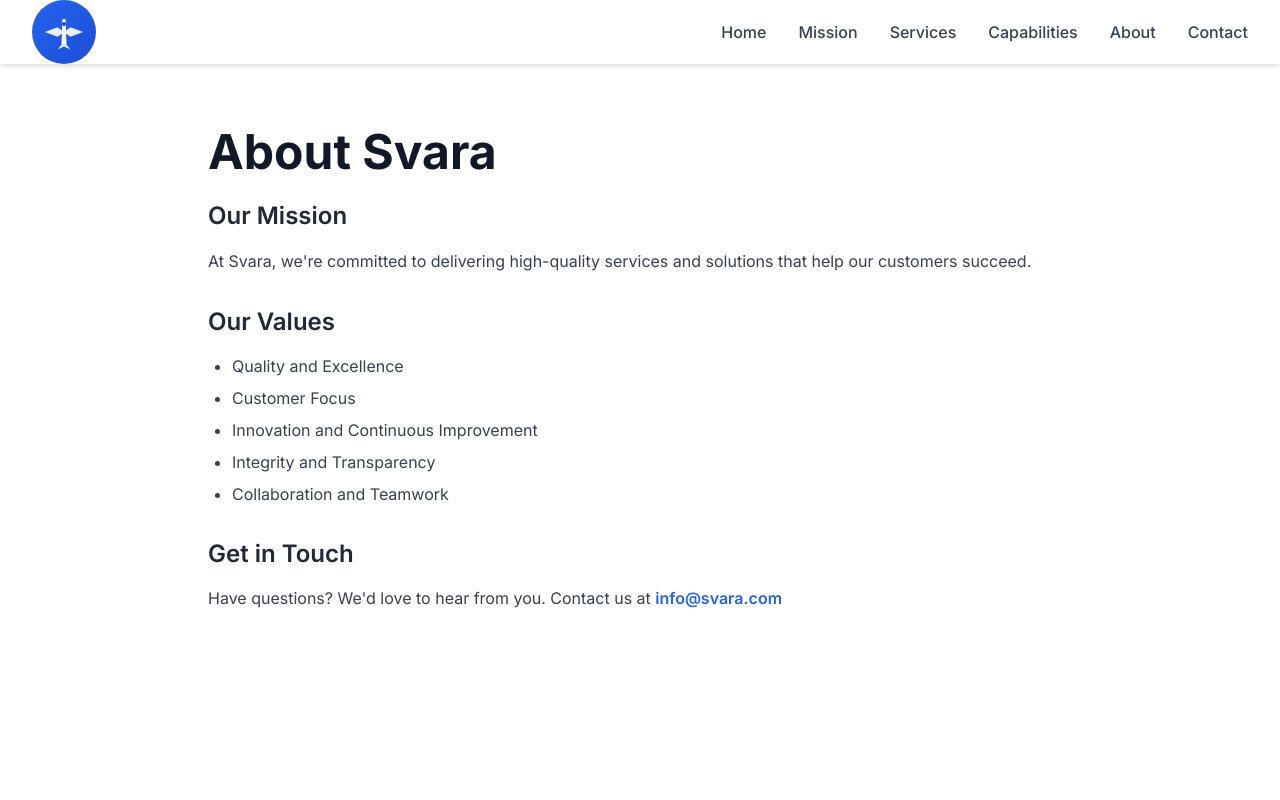
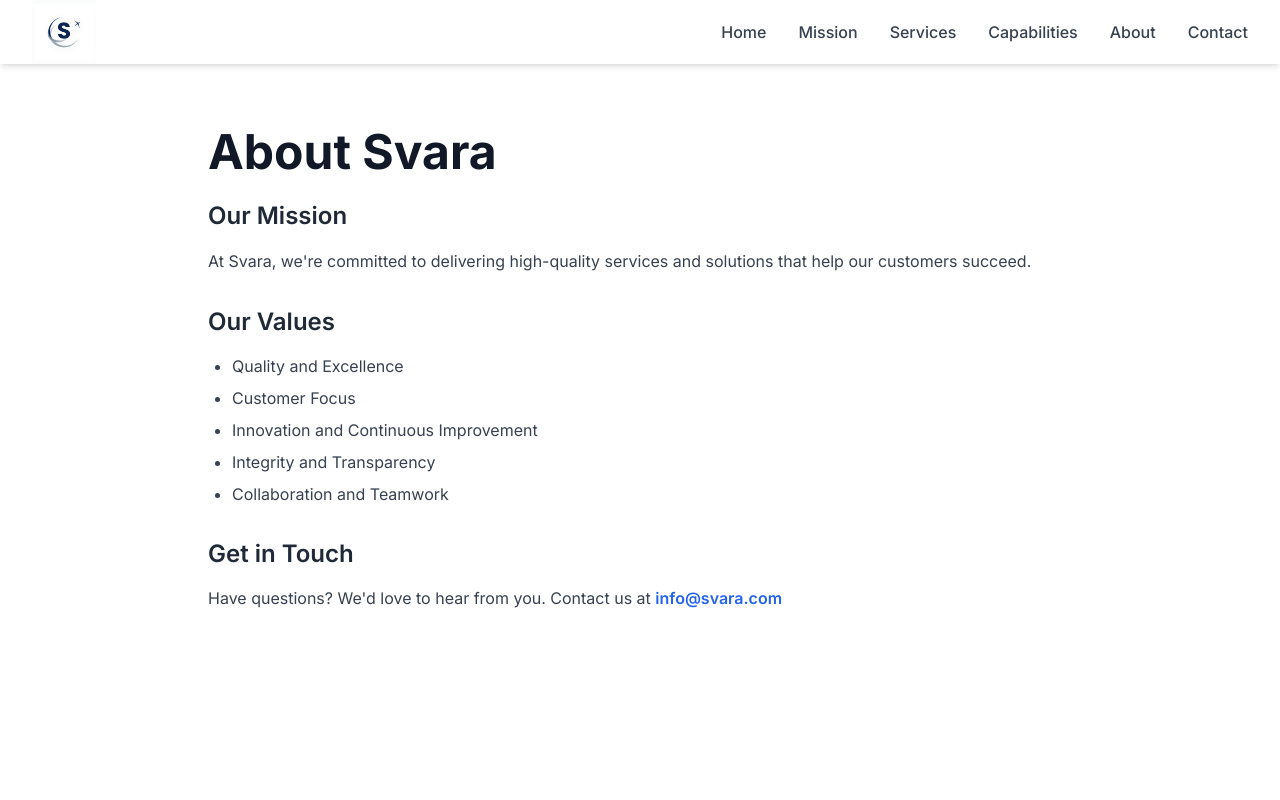
Before and after one commit to anks0801/svara_web, a Next.js app: page /about in a window 1280 px wide. Shown: the top 800 px of the page. Built offline with nearby package versions, Linux system fonts and the light colour scheme.

Commit message:
chore: switch logo from SVG to PNG backup
- Restore svara-logo-backup.png as svara-logo.png
- Update Header and _document to use PNG logo
- Archive old SVG logo as svara-logo-old.svg

```diff
--- a/components/Header.js
+++ b/components/Header.js
@@ -11,7 +11,7 @@
           {/* Logo */}
           <div className="flex-shrink-0 flex items-center gap-3">
             <Link href="/" className="flex items-center gap-3 hover:opacity-80 transition">
-              <img src={`${process.env.NEXT_PUBLIC_BASE_PATH || ''}/svara-logo.svg`} alt="Svara Aerotech Logo" className="h-16 w-16" />
+              <img src={`${process.env.NEXT_PUBLIC_BASE_PATH || ''}/svara-logo.png`} alt="Svara Aerotech Logo" className="h-16 w-16" />
               {/* <span className="text-2xl font-bold text-blue-600">
                 Svara Aerotech Solutions
               </span> */}
--- a/pages/_document.js
+++ b/pages/_document.js
@@ -19,8 +19,8 @@
         <meta name="referrer" content="strict-origin-when-cross-origin" />
 
         {/* Favicon */}
-        <link rel="icon" href={`${process.env.NEXT_PUBLIC_BASE_PATH || ''}/svara-logo.svg`} />
-        <link rel="apple-touch-icon" href={`${process.env.NEXT_PUBLIC_BASE_PATH || ''}/svara-logo.svg`} />
+        <link rel="icon" href={`${process.env.NEXT_PUBLIC_BASE_PATH || ''}/svara-logo.png`} />
+        <link rel="apple-touch-icon" href={`${process.env.NEXT_PUBLIC_BASE_PATH || ''}/svara-logo.png`} />
       </Head>
       <body>
         <Main />
```
Also changed, not shown: public/svara-logo-old.svg (renamed from public/svara-logo.svg), public/svara-logo.png (renamed from public/svara-logo-backup.png).
